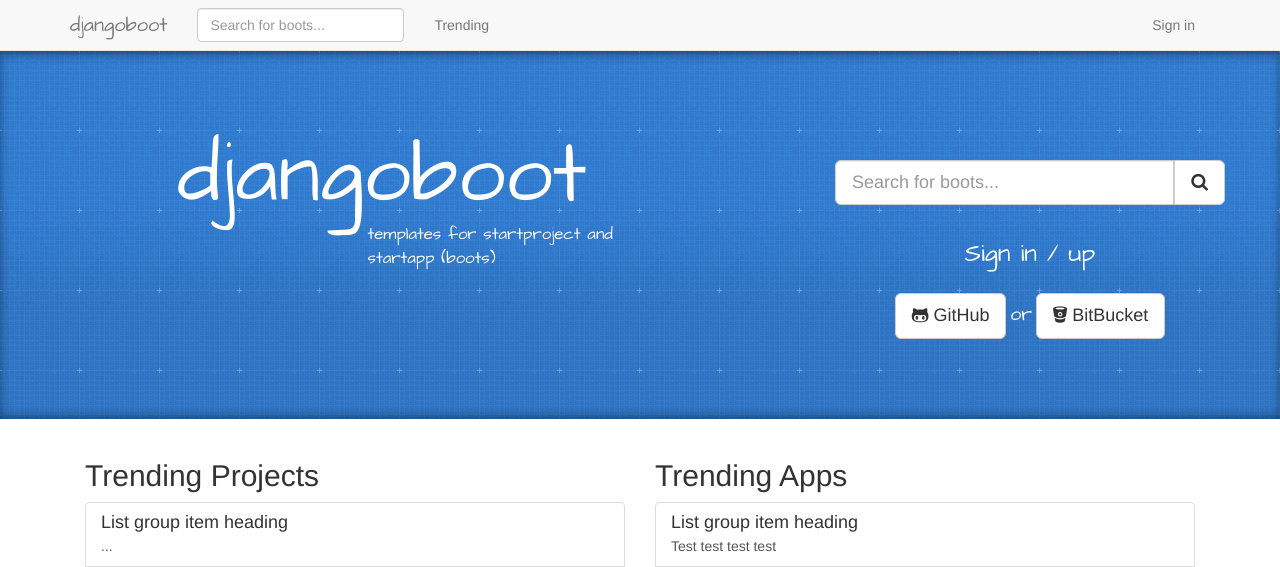
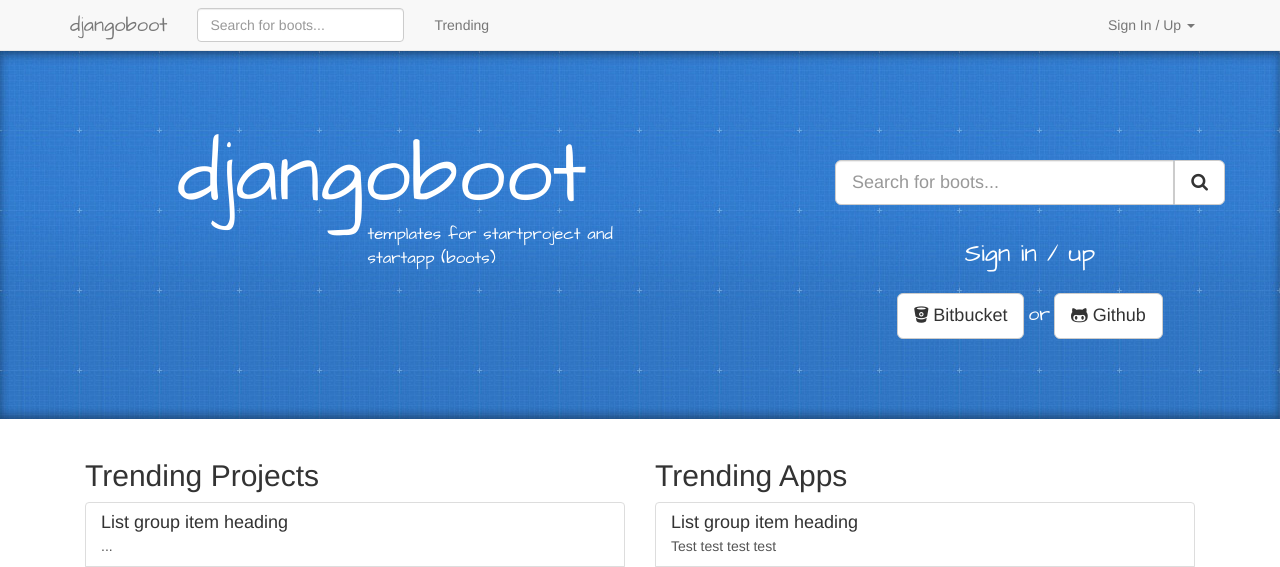
Before and after one commit to sophilabs/djangoboot, a Django app: page / in a window 1280 px wide. Shown: the top 567 px of the page. Run offline with Django 3.2, Linux system fonts and the light colour scheme; some libraries are stand-ins or nearby versions.

Commit message:
update social links

```diff
--- a/app/home/templates/home/index.html
+++ b/app/home/templates/home/index.html
@@ -26,9 +26,9 @@
                     <div class="login">
                         <h3>Sign in / up</h3>
                         <p>
-                            <button type="button" class="btn btn-default btn-lg"><i class="icon-github-alt"></i> GitHub</button>
+                            <button type="button" class="btn btn-default btn-lg"><i class="icon-bitbucket"></i> Bitbucket</button>
                             <span>or</span>
-                            <button type="button" class="btn btn-default btn-lg"><i class="icon-bitbucket"></i> BitBucket</button>
+                            <button type="button" class="btn btn-default btn-lg"><i class="icon-github-alt"></i> Github</button>
                         </p>
                     </div>
                 </div>
--- a/app/templates/base.html
+++ b/app/templates/base.html
@@ -52,7 +52,13 @@
                         </ul>
                     </li>
                     {% else %}
-                    <li><a href="#">Sign in</a></li>
+                    <li class="dropdown">
+                        <a href="#" class="dropdown-toggle" data-toggle="dropdown">Sign In / Up <b class="caret"></b></a>
+                        <ul class="dropdown-menu">
+                            <li><a href="#"><i class="icon-bitbucket"></i> Bitbucket</a></li>
+                            <li><a href="#"><i class="icon-github-alt"></i> Github</a></li>
+                        </ul>
+                    </li>
                     {% endif %}
                 </ul>
             </div>
```
